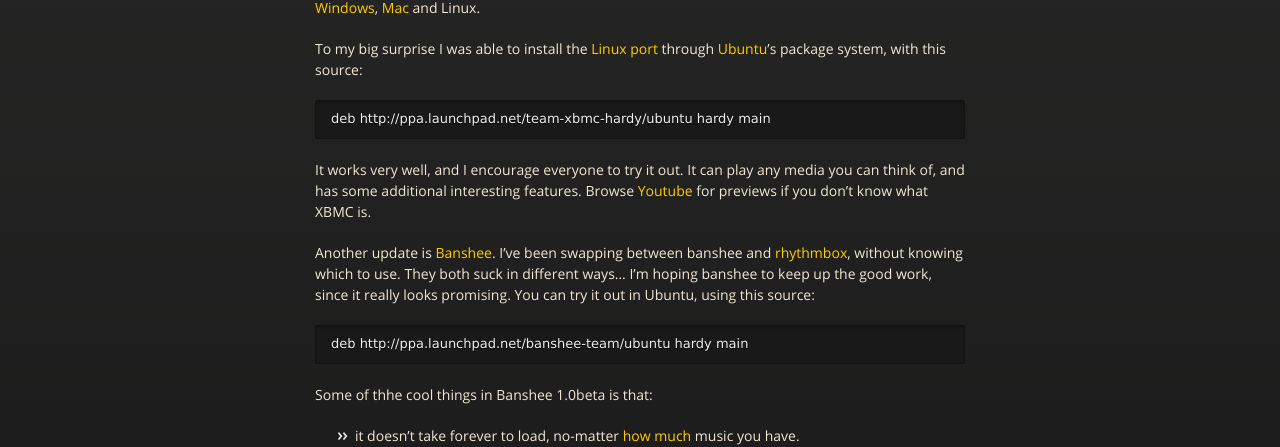
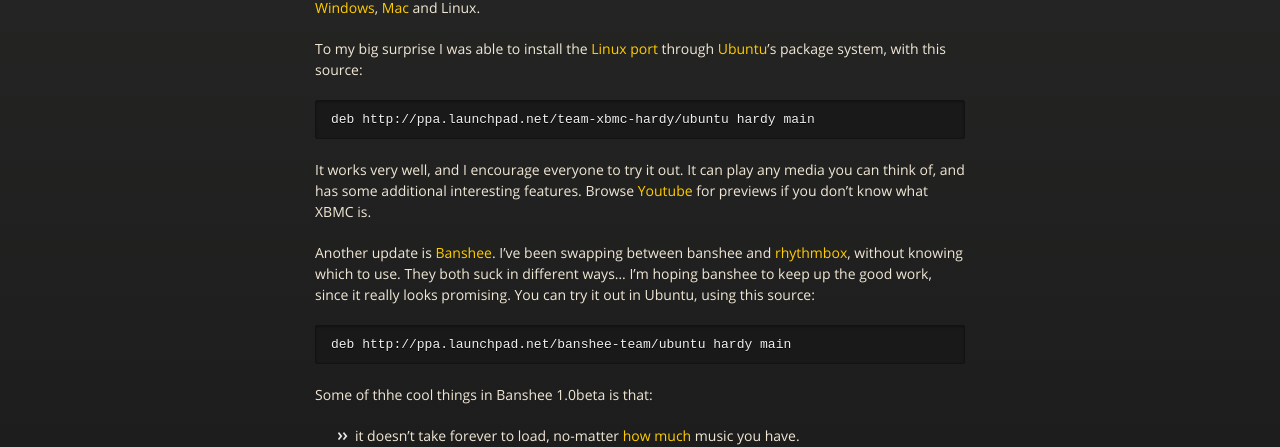
Before and after one commit to kberov/jhthorsen.github.com, a Jekyll site: the page built from tech/_posts/2008-05-25-Multimedia_updates__partially_old_news_.markdown, in a window 1280 px wide. Shown: the part 398-845 px from the top of the page. Built offline with Jekyll 4.4.1, drawn with Linux system fonts in a browser that asks for light colours; nearby versions of some CDN libraries; comment, search, counter and statistics services are not loaded.

Commit message:
I want <pre> to have terminal font

```diff
--- a/stylesheets/styles.css
+++ b/stylesheets/styles.css
@@ -257,8 +257,7 @@
 code,
 kbd,
 samp {
-  font-family: monospace, serif;
-  _font-family: 'courier new', monospace;
+  font-family: monospace;
   font-size: 1em;
 }
 
@@ -623,7 +622,6 @@
 }
 
 code {
-  font-family: "Lucida Sans", Monaco, Bitstream Vera Sans Mono, Lucida Console, Terminal;
   color: #efefef;
   font-size: 13px;
   margin: 0 4px;
```
